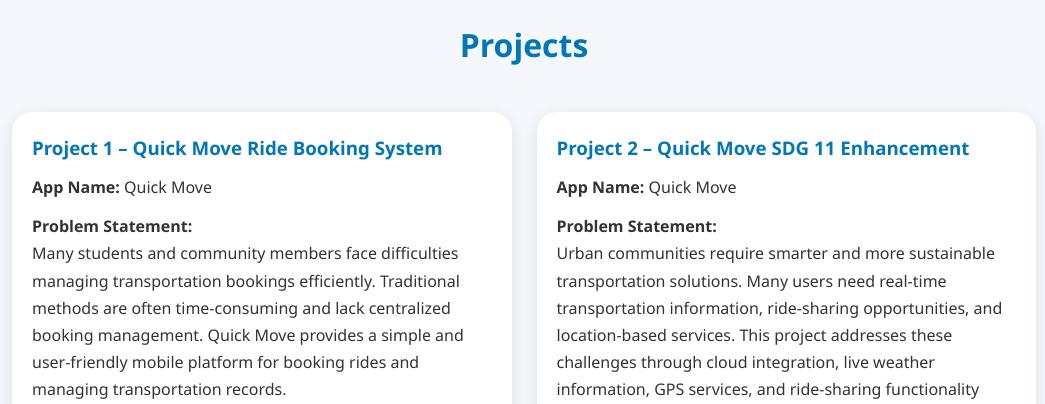
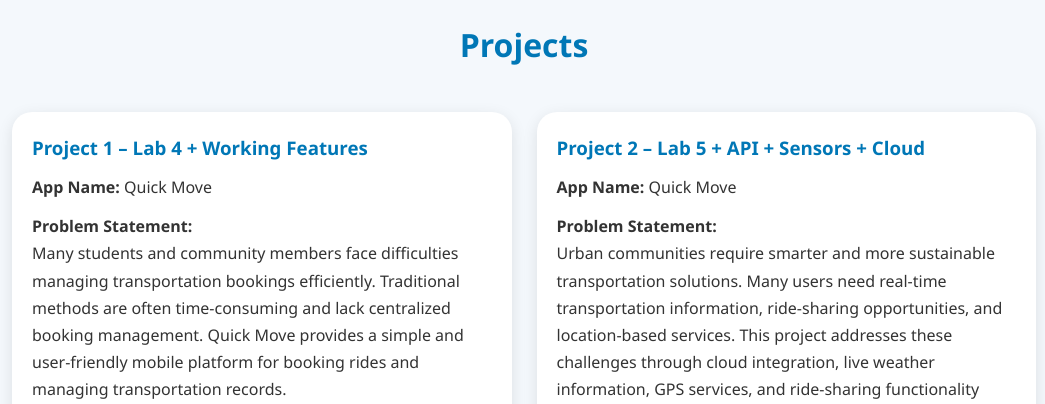
Before and after one commit to a206712-creator/Quick-Move, a plain HTML site: page index.html in a window 1280 px wide. Shown: the part 3000-3404 px from the top of the page, without its empty margins (116-1161 px from the left). Drawn offline with Linux system fonts and the light colour scheme.

Commit message:
Update index.html

```diff
--- a/index.html
+++ b/index.html
@@ -317,7 +317,7 @@
 
 <div class="card">
 
-<h3>Project 1 – Quick Move Ride Booking System</h3>
+<h3>Project 1 – Lab 4 + Working Features</h3>
 
 <p>
 <strong>App Name:</strong> Quick Move
@@ -344,7 +344,7 @@
 
 <div class="card">
 
-<h3>Project 2 – Quick Move SDG 11 Enhancement</h3>
+<h3>Project 2 – Lab 5 + API + Sensors + Cloud</h3>
 
 <p>
 <strong>App Name:</strong> Quick Move
```
